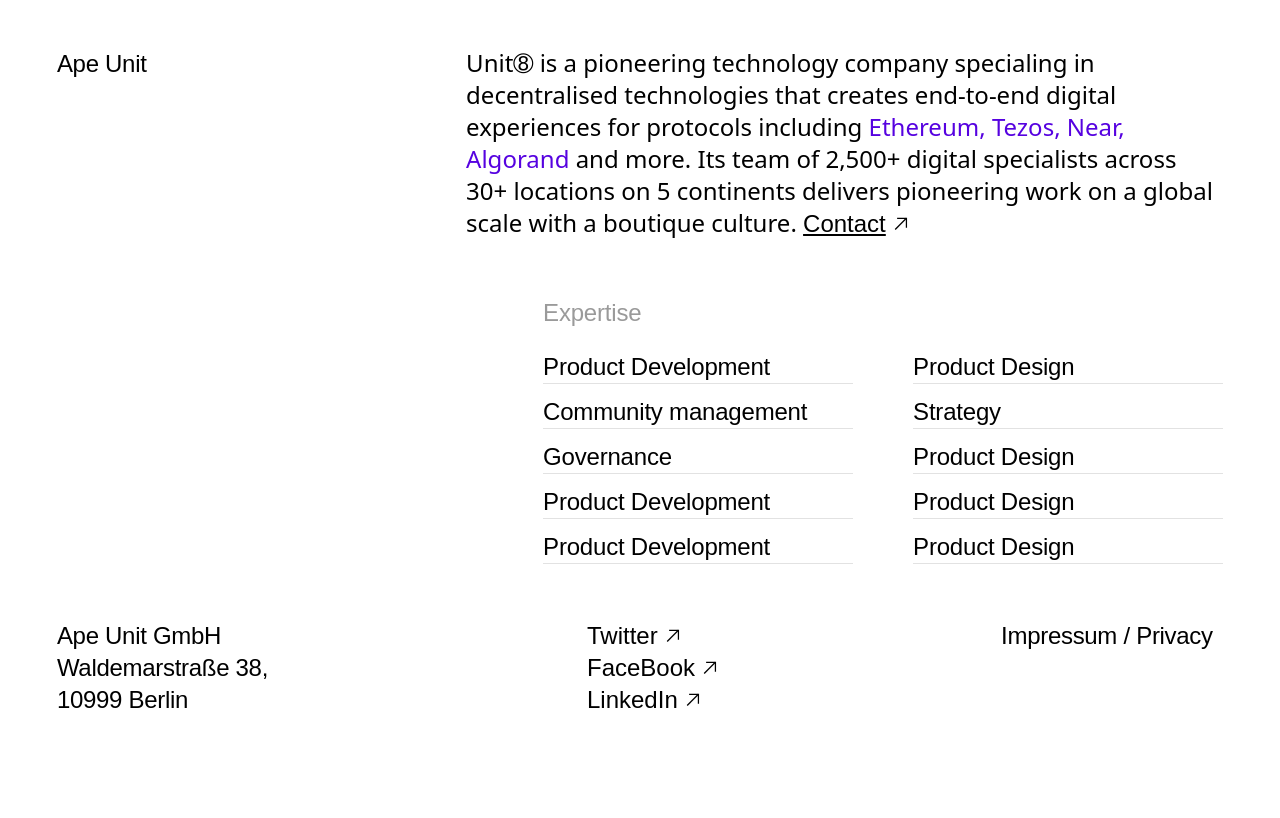
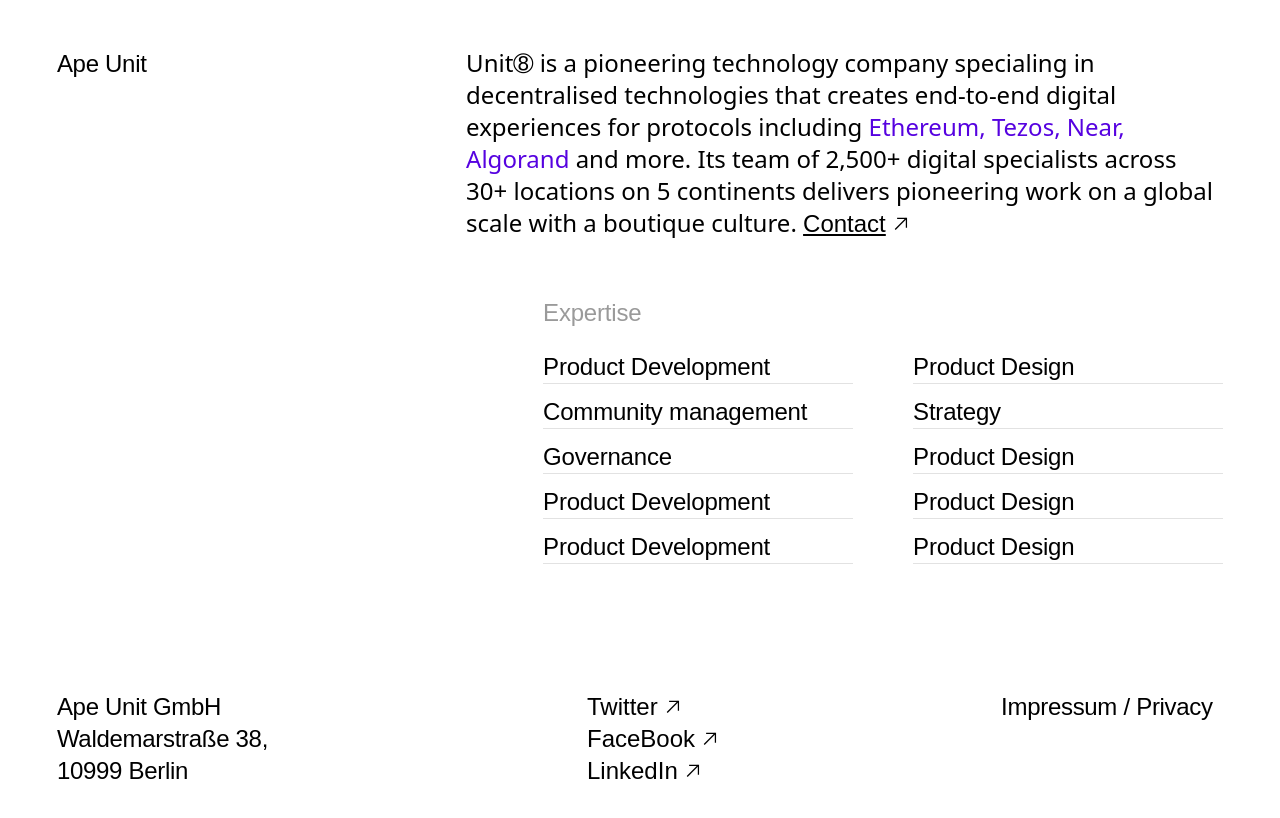
Before and after one commit to TheGymRwanda/unit8-maroon, a Next.js app: page / in a window 1280 px wide. Shown: the top 818 px of the page. Built offline with nearby package versions, Linux system fonts and the light colour scheme.

Commit message:
Fix: Fixed footer paddings

```diff
--- a/components/layout/Footer.jsx
+++ b/components/layout/Footer.jsx
@@ -6,7 +6,7 @@ import Wrapper from '../wrappers/Wrapper'
 export default function Footer() {
     return (
        <Wrapper>
-         <div className="md:flex space-y-14 md:items-baseline md:justify-between">
+         <div className="py-6.1563 md:py-14.8125 lg:py-4.8356 xl:py-4.4306 2xl:py-3.0556 md:flex space-y-14 md:items-baseline md:justify-between">
             <div className="w-11.625 md:mt-auto md:w-13.875 font-Neufile font-normal text-xl md:text-2xl text-black tracking-0.0125">
                 Ape Unit GmbH
                 Waldemarstraße 38,
--- a/pages/index.js
+++ b/pages/index.js
@@ -9,7 +9,7 @@ export default function Home() {
   return (
     <>
      <Header/>
-      <Expertise />
+     <Expertise />
      <Footer/>
     </>
 
--- a/tailwind.config.js
+++ b/tailwind.config.js
@@ -116,8 +116,6 @@ module.exports = {
 
         },
 
-
-
         margin: {
           '4.485': '1.121rem', //17.94px
           '6.75': '1.688rem', //27px
@@ -131,7 +129,6 @@ module.exports = {
             '4.75':'1.1875rem', //19px
           },
 
-
           padding: {
             '35': '2.1875rem',
             '0.1875': '0.1875rem',
@@ -141,7 +138,12 @@ module.exports = {
             '1.2813':'1.2813rem',
             '2.25':'2.25rem',
             '2.4375':'2.4375rem',
-            '3.85':'3.85rem'
+            '3.85':'3.85rem',
+            '6.1563': '6.1563rem',
+            '14.8125':'14.8125rem',
+            '4.8356':'4.8356rem',
+            '4.4306':'4.4306rem',
+            '3.0556':'3.0556rem'
           },
         inset: {
           "736": "184rem",
```
